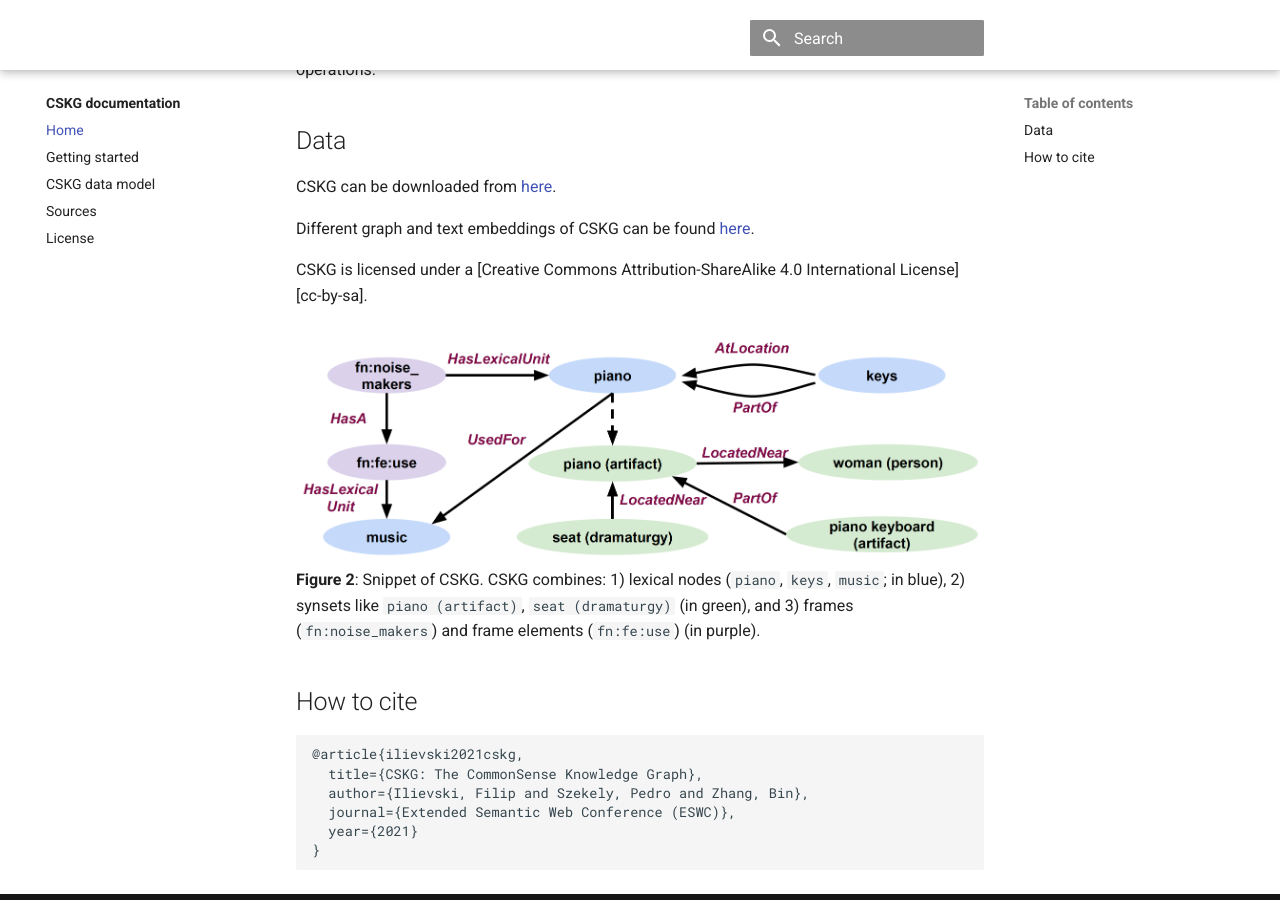
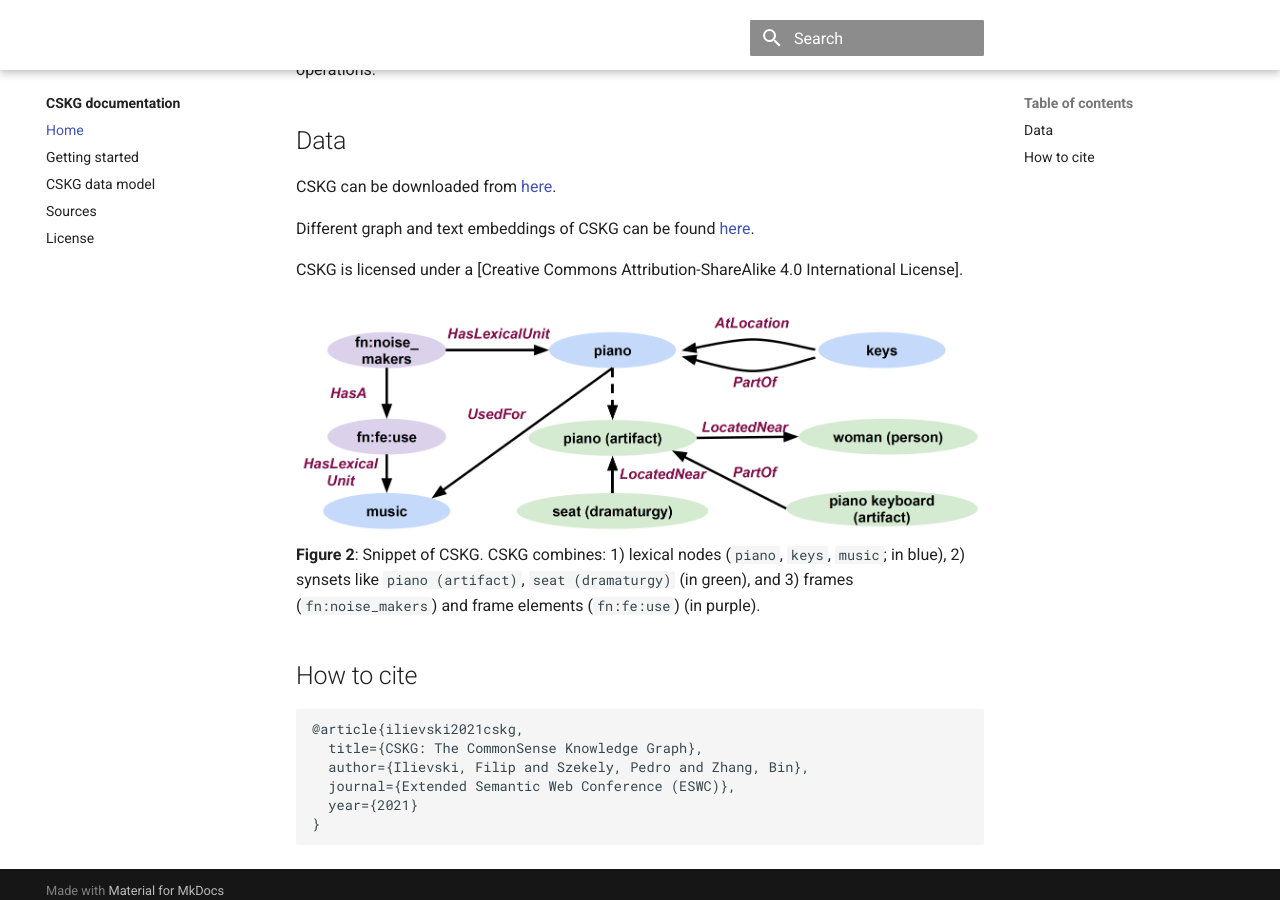
Before and after one commit to usc-isi-i2/cskg, an MkDocs documentation site: the page built from docs/index.md, in a window 1280 px wide and 900 px high, scrolled down 662 px. Built offline with MkDocs 1.6.1 and Material for MkDocs 9.7.7, drawn with Linux system fonts in a browser that asks for light colours; comment, search, counter and statistics services are not loaded; part of the change alters nothing that is shown.

```diff
--- a/docs/index.md
+++ b/docs/index.md
@@ -12,7 +12,7 @@ CSKG can be downloaded from [here](https://doi.org/10.5281/zenodo.4331372).
 Different graph and text embeddings of CSKG can be found [here](https://drive.google.com/drive/u/1/folders/16347KHSloJJZIbgC9V5gH7_pRx0CzjPQ).
 
 CSKG is licensed under a
-[Creative Commons Attribution-ShareAlike 4.0 International License][cc-by-sa].
+[Creative Commons Attribution-ShareAlike 4.0 International License].
 
 ![Diagram](images/snippet.png)
 **Figure 2**: Snippet of CSKG. CSKG combines: 1) lexical nodes (`piano`, `keys`, `music`; in blue), 2) synsets like `piano (artifact)`, `seat (dramaturgy)` (in green), and 3) frames (`fn:noise_makers`) and frame elements (`fn:fe:use`) (in purple).
```
